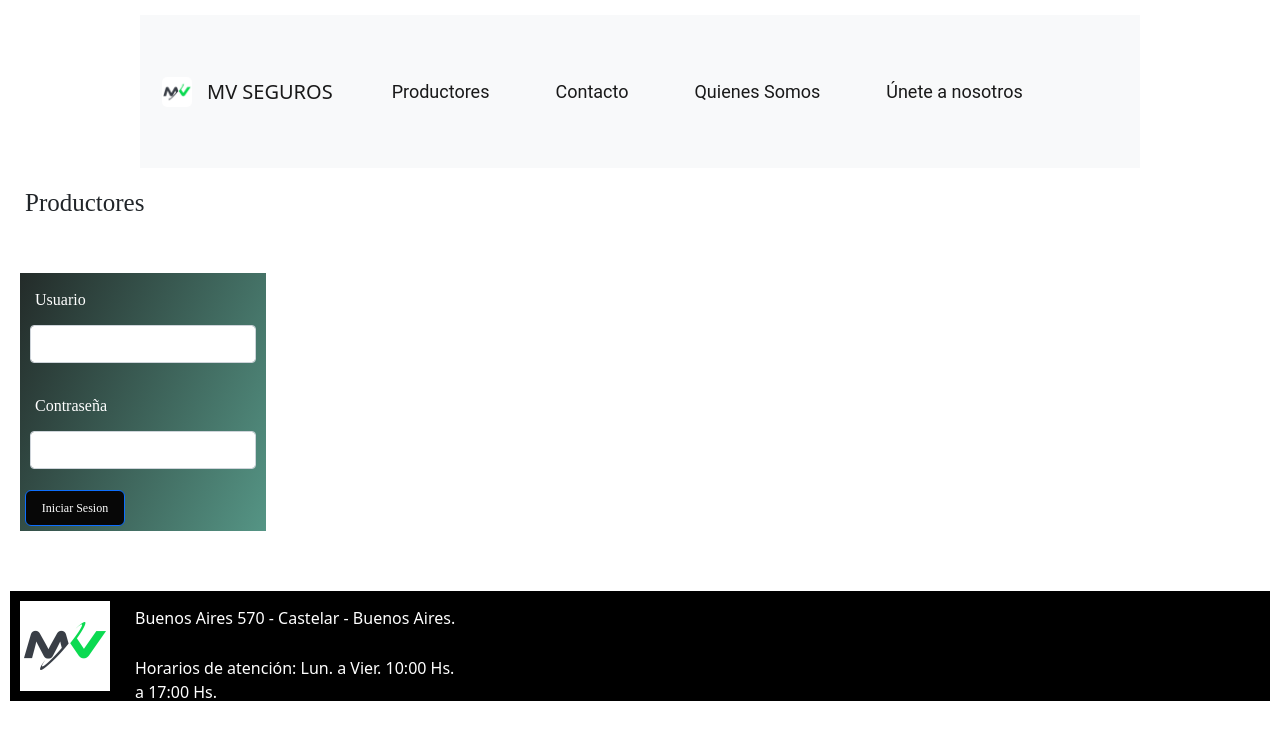
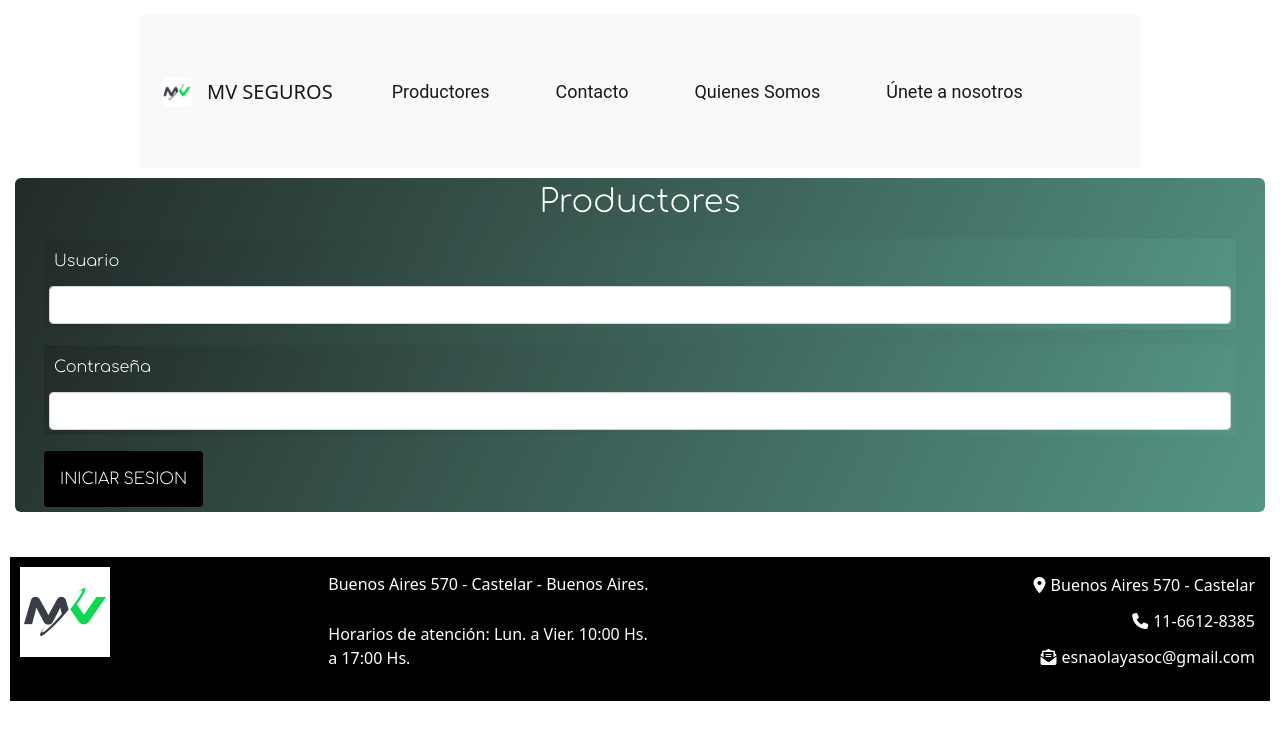
Before and after one commit to AgusEsnaola/mvseguros, a plain HTML site: page paginas/productores.html in a window 1280 px wide. Drawn offline with nearby package versions, Linux system fonts and the light colour scheme.

```diff
--- a/css/estilos.css
+++ b/css/estilos.css
@@ -247,8 +247,7 @@
 
 footer {
         display: grid;
-        grid-template-columns: 100px 40px 100px;
-        grid-row: 50% 50% ;
+        grid-template-columns: 1fr 1fr 2fr;
         background-color: black ;
         background-size: auto;
         gap: 10px;
@@ -273,6 +272,12 @@
     height: 100px;
 }
 
+.footer ul {
+    color: white;
+    list-style: none;
+    text-align: right;
+}
+
 
 .container {
     box-sizing: border-box;
@@ -281,6 +286,7 @@
     color: white;
     font-family: 'Comfortaa';
     padding: 0 1.5em;
+    margin-bottom: 40px;
 }
 
 .content {
@@ -297,7 +303,7 @@
 
 .contacto__titulo {
     text-align: center;
-    font-size: 3em;
+    font-size: 2em;
 }
 
 .contacto__contenedor > * {
@@ -379,46 +385,36 @@
     }
 }
 
-
-
-
-
 .productores {
-    display: flex;
-    flex-direction: column;
-    justify-content: stretch;
-    align-content: center;
+    box-sizing: border-box;
+    background: linear-gradient(115deg, #232B29, #559585);
+    border-radius: 6px;
+    color: white;
+    font-family: 'Comfortaa';
+    padding: 0 1.5em;
+    margin-bottom: 40px;
 }
 
 .productores__titulo {
-    font-family: 'Comfortaa';
-    font-size: 25px;
-    margin-bottom: 50px;
+    text-align: center;
+    font-size: 2em;
 }
 
-.productores__inputs {
+.mb-3 {
     font-family: 'Comfortaa';
     background: linear-gradient(115deg, #232B29, #559585);
     color: white;
-    width: fit-content;
-    height: fit-content;
-    margin-bottom: 50px;
+
 }
 
 
 .productores__boton {
-    grid-area: "productores__boton";
-    font-family: 'Comfortaa';
-    font-size: 12px;
-    background-color: #070707;
+    background: black;
     color: white;
-    font-style: normal;
-    font-weight: 300;
-    font-size: 12px;
-    text-align: center;
-    width: 100px;
-    height: 36px;
-    border-radius: 6px;
+    border: 0;
+    text-transform: uppercase;
+    border-radius: 4px;
+    padding: 1em;
 }
 
 .quienessomos {
@@ -427,6 +423,7 @@
     grid-row: 10% 80% 10%;
     gap: 10px;
     column-gap: 100px;
+    margin-bottom: 40px;
 }
 
 .quienessomos__titulo {
@@ -538,7 +535,7 @@
 
 .unete__titulo {
     text-align: center;
-    font-size: 3em;
+    font-size: 2em;
 }
 
 .unete__contenedor > * {
@@ -588,7 +585,6 @@
 
 
 
-
 @media (min-width: 700px) {
     .container {
         padding: 0.4rem;
--- a/paginas/productores.html
+++ b/paginas/productores.html
@@ -8,23 +8,14 @@
     <link href="https://cdn.jsdelivr.net/npm/bootstrap@5.1.3/dist/css/bootstrap.min.css" rel="stylesheet" integrity="sha384-1BmE4kWBq78iYhFldvKuhfTAU6auU8tT94WrHftjDbrCEXSU1oBoqyl2QvZ6jIW3" crossorigin="anonymous">
     <link rel="stylesheet" href="../css/estilos.css">
     <title>MV Seguros</title>
+    <link href="https://fonts.googleapis.com/css2?family=Comfortaa:wght@300&display=swap" rel="stylesheet">
+    <script src="https://kit.fontawesome.com/f53fefb875.js" crossorigin="anonymous"></script>
 </head>
 <body>
     <header>
-        <!--<nav class="container__paginas navbar navbar-dark bg-dark">
-            <div  class="navbar__paginas">
-                <a href="../index.html"><img src="../recursos/favicon-32x32.png" class="logo__pag" alt="logo"></a>
-                    <ul class="header__menupaginas">
-                        <li class="uno"><a href="../paginas/productores.html">Productores</a><li>
-                        <li class="dos"><a href="../paginas/contacto.html">Contacto</a></li>
-                        <li class="tres"><a href="../paginas/quienes_somos.html">Quienes Somos</a></li>
-                        <li class="cuatro"><a href="../paginas/unete_a_nosotros.html">Únete a nosotros</a></li>
-                    </ul>
-            </div>
-        </nav>-->
         <nav class="navbar navbar-expand-lg navbar-light bg-light navbar__paginas">
             <div class="container-fluid">
-                <a href="../index.html"><img src="../recursos/favicon-32x32.png" class="logo__pag" alt="logo"></a>
+              <a href="../index.html"><img src="../recursos/favicon-32x32.png" class="logo__pag" alt="logo"></a>
               <a class="navbar-brand" href="#">MV SEGUROS</a>
               <button class="navbar-toggler" type="button" data-bs-toggle="collapse" data-bs-target="#navbarSupportedContent" aria-controls="navbarSupportedContent" aria-expanded="false" aria-label="Toggle navigation">
                 <span class="navbar-toggler-icon"></span>
@@ -70,6 +61,11 @@
         <p>Buenos Aires 570 - Castelar - Buenos Aires.</p>
         <p>Horarios de atención: Lun. a Vier. 10:00 Hs. a 17:00 Hs.</p>
     </div>
+    <ul>
+      <li><i class="fa-solid fa-location-dot"></i>Buenos Aires 570 - Castelar</li>
+      <li><i class="fa-solid fa-phone"></i>11-6612-8385</li>
+      <li><i class="fa-solid fa-envelope-open-text"></i>esnaolayasoc@gmail.com</li>
+    </ul>
 </footer>
 <script src="https://cdn.jsdelivr.net/npm/bootstrap@5.1.3/dist/js/bootstrap.bundle.min.js" integrity="sha384-ka7Sk0Gln4gmtz2MlQnikT1wXgYsOg+OMhuP+IlRH9sENBO0LRn5q+8nbTov4+1p" crossorigin="anonymous"></script>
 </body>
```
Also changed, not shown: index.html (+15 -8 lines), paginas/contacto.html (+7 -2 lines), paginas/quienes_somos.html (+8 -1 lines), paginas/unete_a_nosotros.html (+7 -25 lines), 1 other file.
